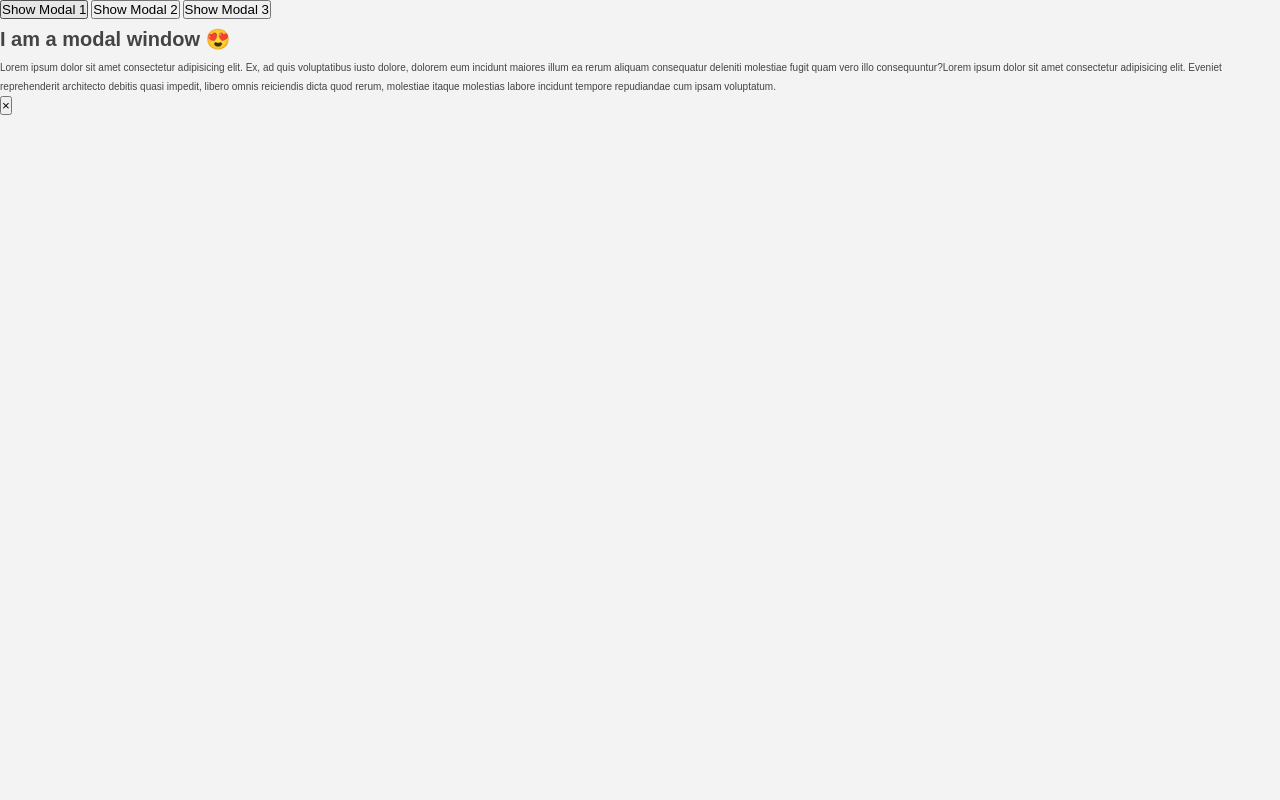
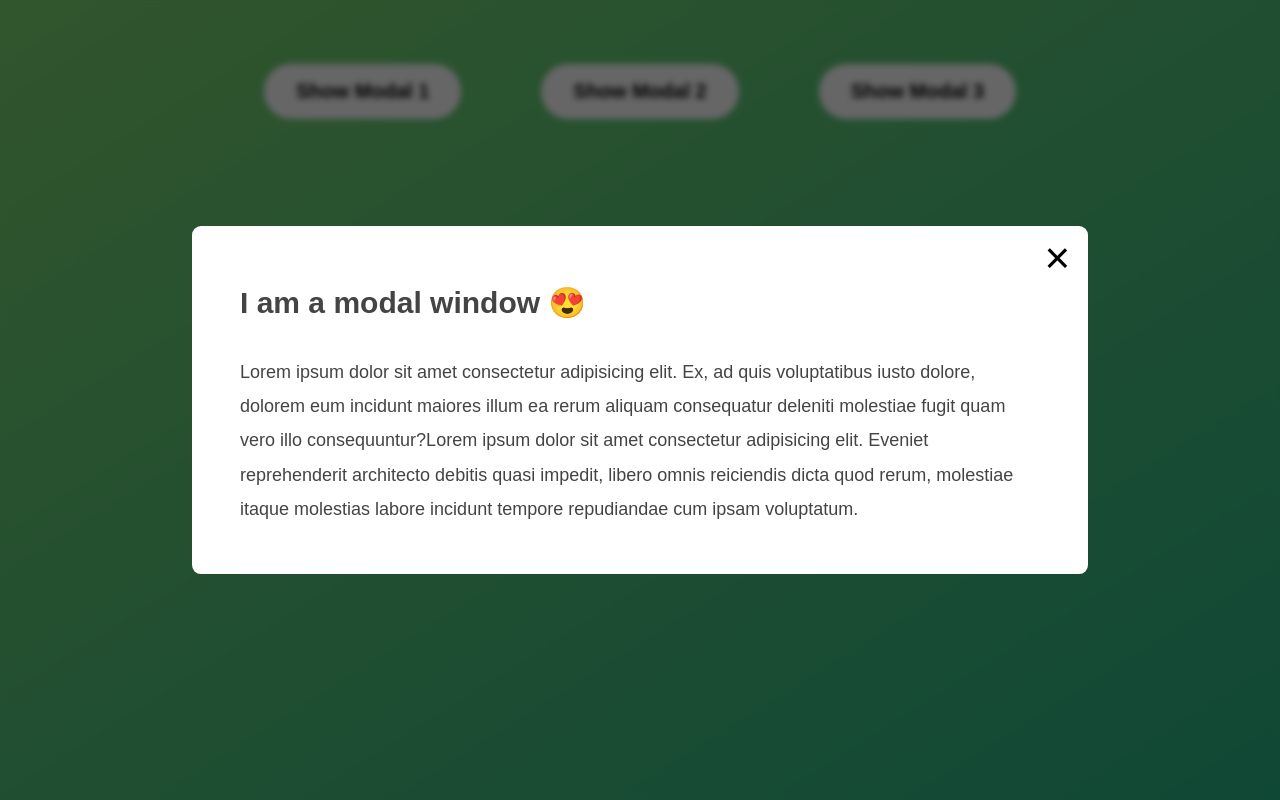
Before and after one commit to aladdinshammr/modal-window, a plain HTML site: page index.html in a window 1280 px wide. Drawn offline with Linux system fonts and the light colour scheme.

Commit message:
finish styling

```diff
--- a/style.css
+++ b/style.css
@@ -27,5 +27,80 @@ body {
   font-weight: 300;
   color: #444;
   line-height: 1.9;
-  background-color: #f3f3f3;
+  background: linear-gradient(
+    to top left,
+    #28b487,
+    #7dd56f
+  );
+  width: 100vw;
+  height: 100vh;
+  display: flex;
+  justify-content: center;
+  align-items: flex-start;
+  position: relative;
+  gap: 8rem;
 }
+
+.modal {
+  position: absolute;
+  max-width: 70%;
+  background-color: #fff;
+  top: 50%;
+  transform: translateY(-50%);
+  z-index: 2;
+  padding: 4.8rem;
+  border-radius: 9px;
+}
+
+.overlay {
+  position: absolute;
+  background-color: rgba(0, 0, 0, 0.6);
+  width: 100%;
+  height: 100%;
+  z-index: 1;
+  backdrop-filter: blur(3px);
+}
+
+.hidden {
+  display: none;
+}
+
+.show-modal {
+  font-family: inherit;
+  font-size: 2rem;
+  display: inline-block;
+  border: none;
+  padding: 1.6rem 3.2rem;
+  margin-top: 6.4rem;
+  background-color: #fff;
+  border-radius: 100px;
+  font-size: 2rem;
+  font-weight: 600;
+  cursor: pointer;
+  transition: all 0.3s;
+}
+
+.show-modal:hover {
+  background-color: #eee;
+}
+
+h1 {
+  font-size: 3rem;
+  margin-bottom: 2.4rem;
+  /* position: relative; */
+}
+
+p {
+  font-size: 1.8rem;
+}
+
+.close-modal {
+  border: none;
+  display: inline-block;
+  font-size: 4.4rem;
+  background: none;
+  position: absolute;
+  top: 2%;
+  right: 2%;
+  cursor: pointer;
+}
```
